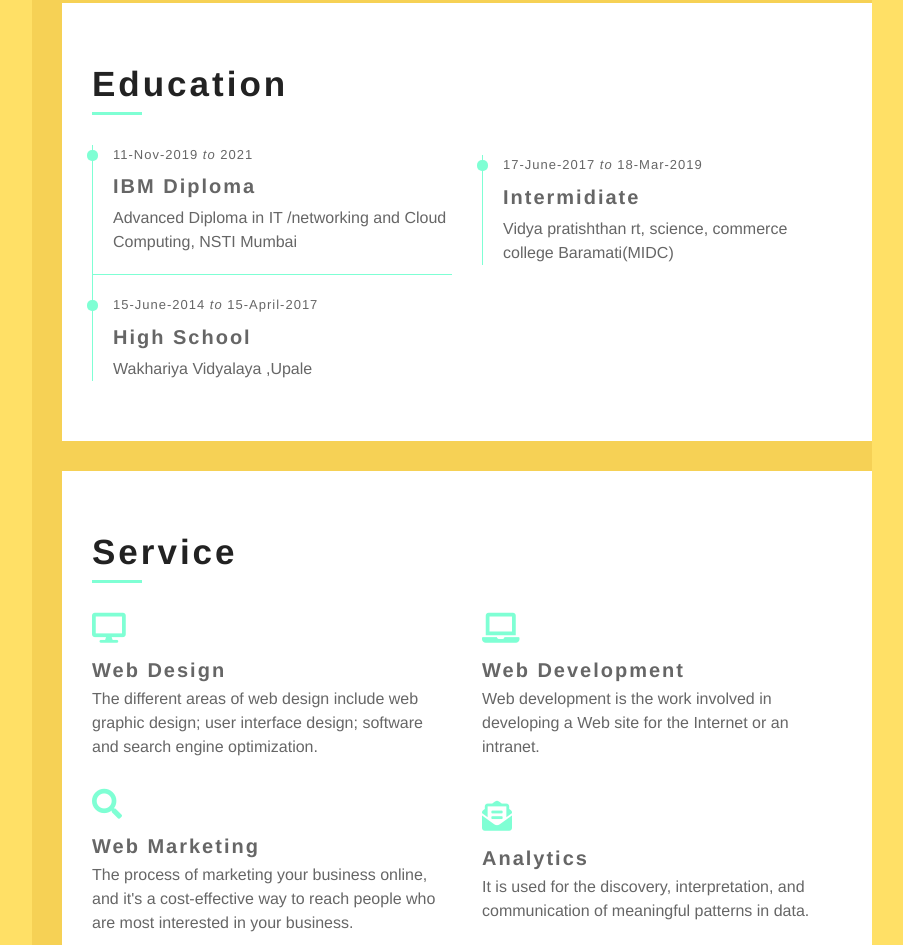
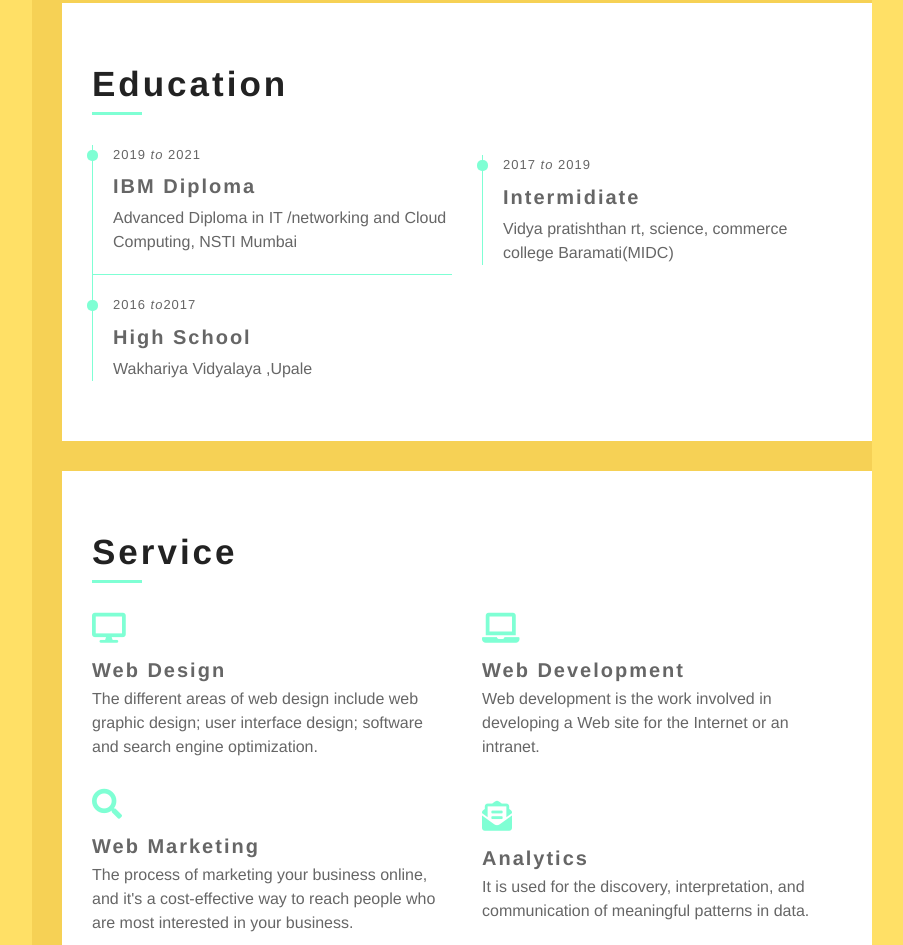
Before and after one commit to Akshata-Jadhav/Akshata-Jadhav.github.io, a plain HTML site: page index.html in a window 1280 px wide. Shown: the part 1094-2039 px from the top of the page, without its empty margins (338-1241 px from the left). Drawn offline with nearby package versions, Linux system fonts and the light colour scheme.

Commit message:
Update index.html

```diff
--- a/index.html
+++ b/index.html
@@ -153,21 +153,21 @@
                         <div class="row align-items-center">
                             <div class="col-md-6">
                                 <div class="edu-col">
-                                    <span>11-Nov-2019<i> to </i>2021</span>
+                                    <span>2019<i> to </i>2021</span>
                                     <h3>IBM Diploma</h3>
                                     <p>Advanced Diploma in IT /networking and Cloud Computing, NSTI Mumbai</p>
                                 </div>
                             </div>
                             <div class="col-md-6">
                                 <div class="edu-col">
-                                    <span>17-June-2017 <i>to</i> 18-Mar-2019</span>
+                                    <span>2017 <i>to</i> 2019</span>
                                     <h3>Intermidiate</h3>
                                     <p>Vidya pratishthan rt, science, commerce college Baramati(MIDC)</p>
                                 </div>
                             </div>
                             <div class="col-md-6">
                                 <div class="edu-col">
-                                    <span>15-June-2014 <i>to</i> 15-April-2017</span>
+                                    <span>2016 <i>to</i>2017</span>
                                     <h3>High School</h3>
                                     <p>Wakhariya Vidyalaya ,Upale</p>
                                 </div>
```
